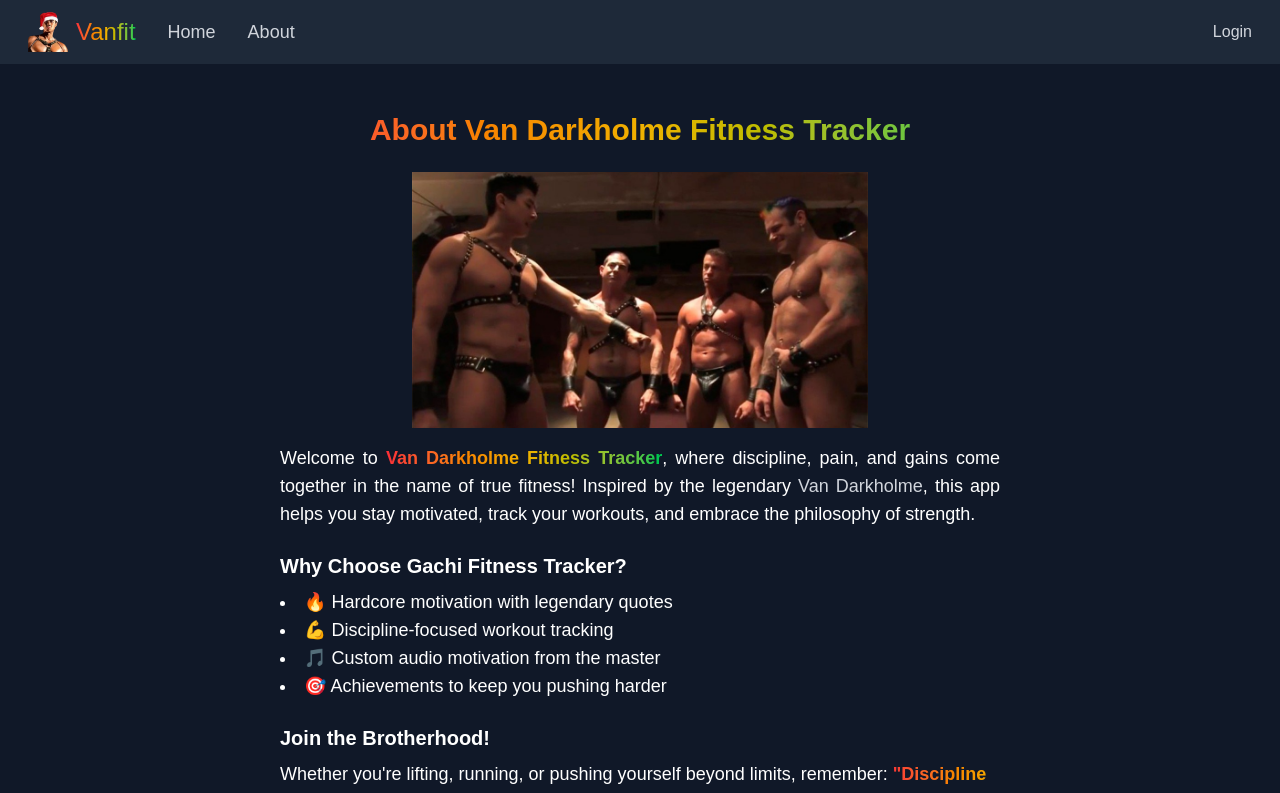
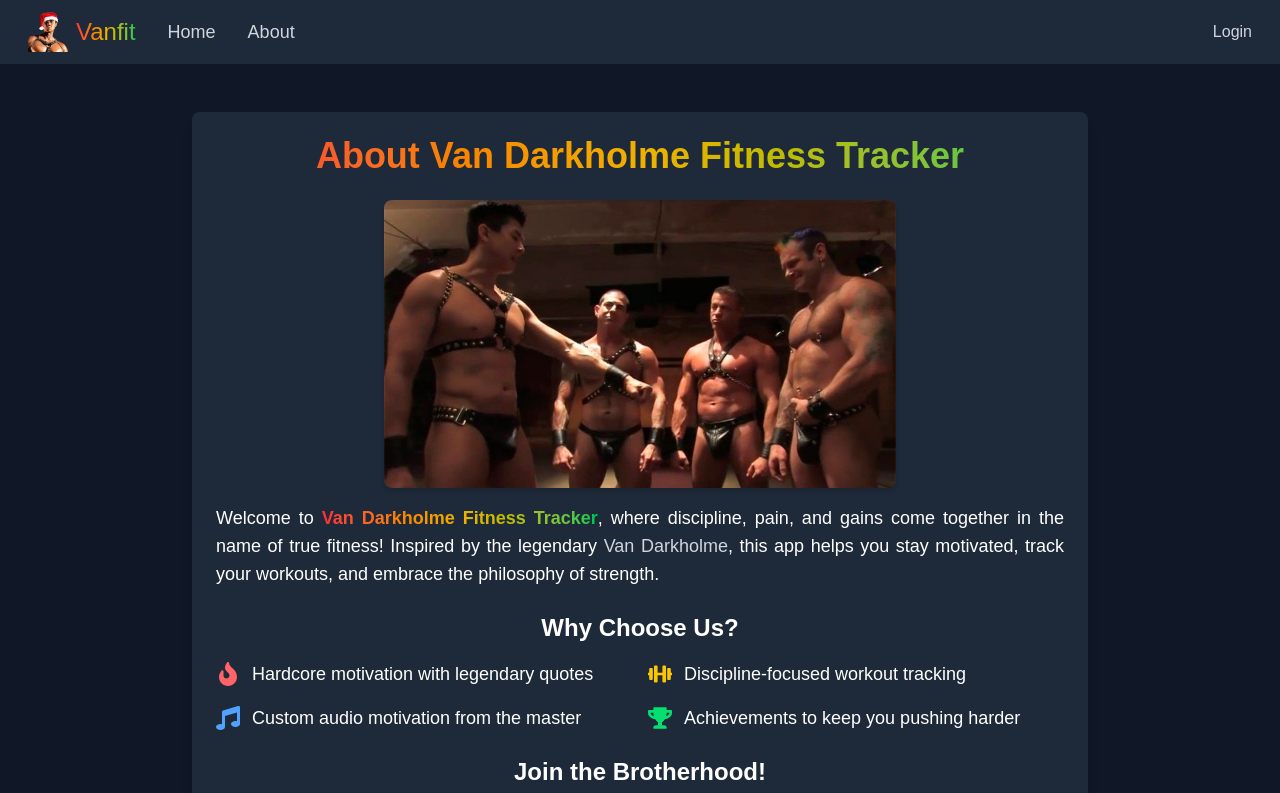
Before and after one commit to Kudzeri/vanfitness-front, a React (Vite) app: page /about in a window 1280 px wide. Shown: the top 793 px of the page. Built offline with nearby package versions, Linux system fonts and the light colour scheme.

Commit message:
update: about page

```diff
--- a/src/pages/About.jsx
+++ b/src/pages/About.jsx
@@ -1,24 +1,31 @@
 import Brotherhood from "../assets/brotherhood.jpg";
 import { useNavigate } from "react-router-dom";
+import { FaFire, FaDumbbell, FaMusic, FaTrophy, FaUsers } from "react-icons/fa";
 
 function About() {
   const navigate = useNavigate();
+
   const handleLogin = () => {
     const token = localStorage.getItem("token");
     token ? navigate("/dashboard") : navigate("/login");
   };
+
   return (
-    <div>
-      <div className="container mx-auto p-6 max-w-3xl">
-        <h1 className="text-3xl font-bold text-center mb-6 text-rainbow">
+    <div className="flex flex-col items-center p-6">
+      <div className="max-w-4xl w-full bg-gray-800 p-6 rounded-lg shadow-lg">
+        <h1 className="text-3xl md:text-4xl font-bold text-center mb-6 text-rainbow">
           About Van Darkholme Fitness Tracker
         </h1>
-        <img
-          src={Brotherhood}
-          alt="Brotherhood"
-          className="w-120 h-64 object-contain mx-auto mb-4"
-        />
-        <p className="text-lg text-justify mb-4">
+
+        <div className="flex justify-center">
+          <img
+            src={Brotherhood}
+            alt="Brotherhood"
+            className="w-full max-w-md md:max-w-lg object-contain rounded-lg shadow-md mb-4"
+          />
+        </div>
+
+        <p className="text-lg text-justify mb-6">
           Welcome to{" "}
           <span className="text-rainbow font-bold">
             Van Darkholme Fitness Tracker
@@ -29,30 +36,40 @@
           you stay motivated, track your workouts, and embrace the philosophy of
           strength.
         </p>
-        <h2 className="text-xl font-bold mt-6 mb-2">
-          Why Choose Gachi Fitness Tracker?
-        </h2>
-        <ul className="list-disc list-inside text-lg mb-4">
-          <li>🔥 Hardcore motivation with legendary quotes</li>
-          <li>💪 Discipline-focused workout tracking</li>
-          <li>🎵 Custom audio motivation from the master</li>
-          <li>🎯 Achievements to keep you pushing harder</li>
-        </ul>
-        <h2 className="text-xl font-bold mt-6 mb-2">Join the Brotherhood!</h2>
-        <p className="text-lg">
+
+        <h2 className="text-2xl font-bold mb-4 text-center">Why Choose Us?</h2>
+        <div className="grid grid-cols-1 md:grid-cols-2 gap-4 text-lg mb-6">
+          <div className="flex items-center gap-3">
+            <FaFire className="text-red-400 text-2xl" />
+            <span>Hardcore motivation with legendary quotes</span>
+          </div>
+          <div className="flex items-center gap-3">
+            <FaDumbbell className="text-yellow-400 text-2xl" />
+            <span>Discipline-focused workout tracking</span>
+          </div>
+          <div className="flex items-center gap-3">
+            <FaMusic className="text-blue-400 text-2xl" />
+            <span>Custom audio motivation from the master</span>
+          </div>
+          <div className="flex items-center gap-3">
+            <FaTrophy className="text-green-400 text-2xl" />
+            <span>Achievements to keep you pushing harder</span>
+          </div>
+        </div>
+
+        <h2 className="text-2xl font-bold text-center mb-4">Join the Brotherhood!</h2>
+        <p className="text-lg text-center">
           Whether you're lifting, running, or pushing yourself beyond limits,
           remember:
-          <span className="font-bold text-rainbow">
-            {" "}
-            "Discipline is everything!"
-          </span>
+          <span className="font-bold text-rainbow"> "Discipline is everything!"</span>
         </p>
+
         <div className="text-center mt-6">
           <button
-            className="bg-red-500 text-white px-4 py-2 rounded-md hover:bg-red-700 transition"
+            className="bg-red-500 text-white px-6 py-3 rounded-md hover:bg-red-700 transition-transform transform hover:scale-105 duration-200 flex items-center gap-2 justify-center mx-auto"
             onClick={handleLogin}
           >
-            Start Training Now
+            <FaUsers className="text-xl" /> Start Training Now
           </button>
         </div>
       </div>
```
